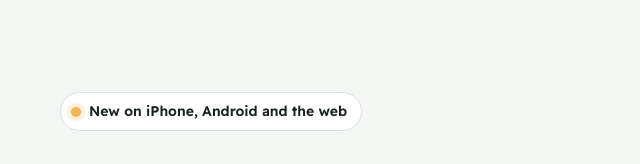
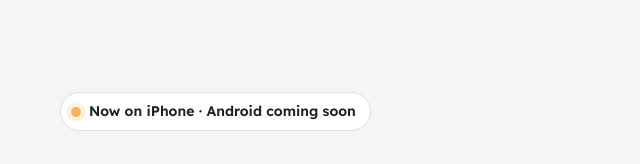
Before and after one commit to ouazou99/youmek-site, a plain HTML site: page docs/index.html in a window 1280 px wide. Shown: the part 148-312 px from the top of the page, 0-640 px from the left. Drawn offline with Linux system fonts and the light colour scheme.

Commit message:
Update index.html/ changing the status to  now on ipjone

```diff
--- a/docs/index.html
+++ b/docs/index.html
@@ -54,7 +54,7 @@
   </svg>
   <div class="wrap hero-grid">
     <div class="hero-copy">
-      <span class="badge"><span class="badge-dot" aria-hidden="true"></span>New on iPhone, Android and the web</span>
+      <span class="badge"><span class="badge-dot" aria-hidden="true"></span>Now on iPhone · Android coming soon</span>
       <h1 class="h1">Plan your day <em>around how you feel.</em></h1>
       <p class="hero-sub">Youmek asks how you feel, puts hard tasks where your energy is high, and gives you a calm break when stress shows up. Prayer times and Ramadan are built in.</p>
       <div class="cta-row" id="download">
```
